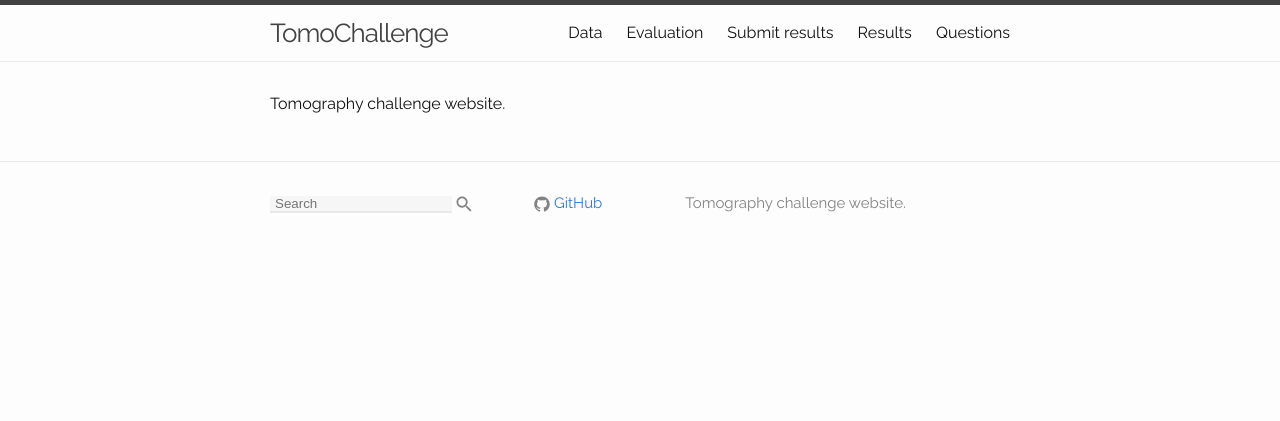
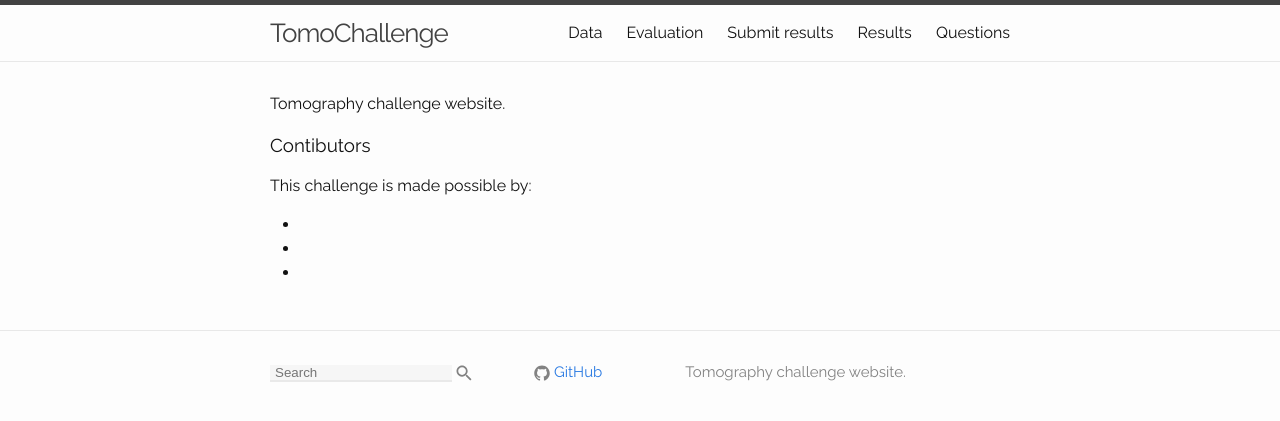
Before and after one commit to tomochallenge/tomochallenge.github.io, a Jekyll site: the page built from index.md, in a window 1280 px wide. Shown: the top 421 px of the page. Built offline with Jekyll 4.4.1, drawn with Linux system fonts in a browser that asks for light colours.

Commit message:
Update index.md

```diff
--- a/index.md
+++ b/index.md
@@ -6,3 +6,11 @@ layout: default
 ---
 
 Tomography challenge website.
+
+### Contibutors
+
+This challenge is made possible by:
+
+*
+*
+*
```
